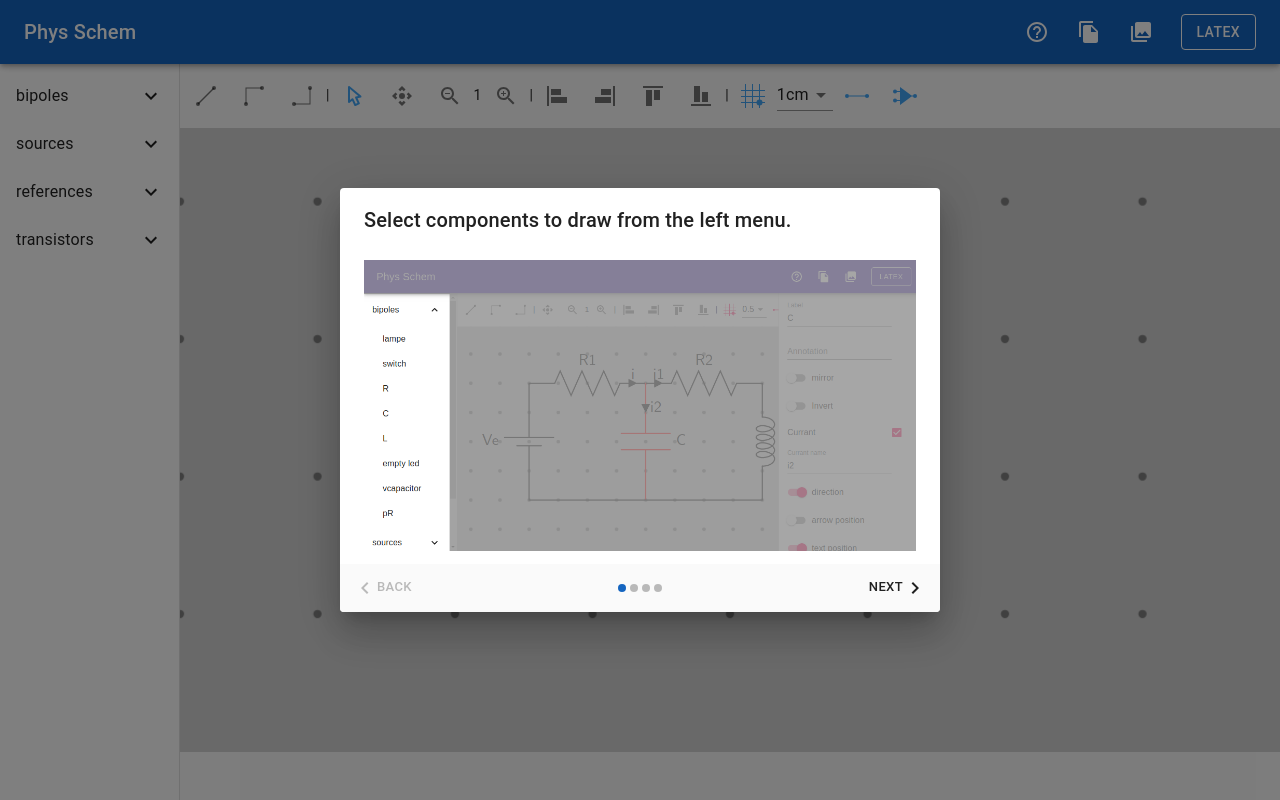
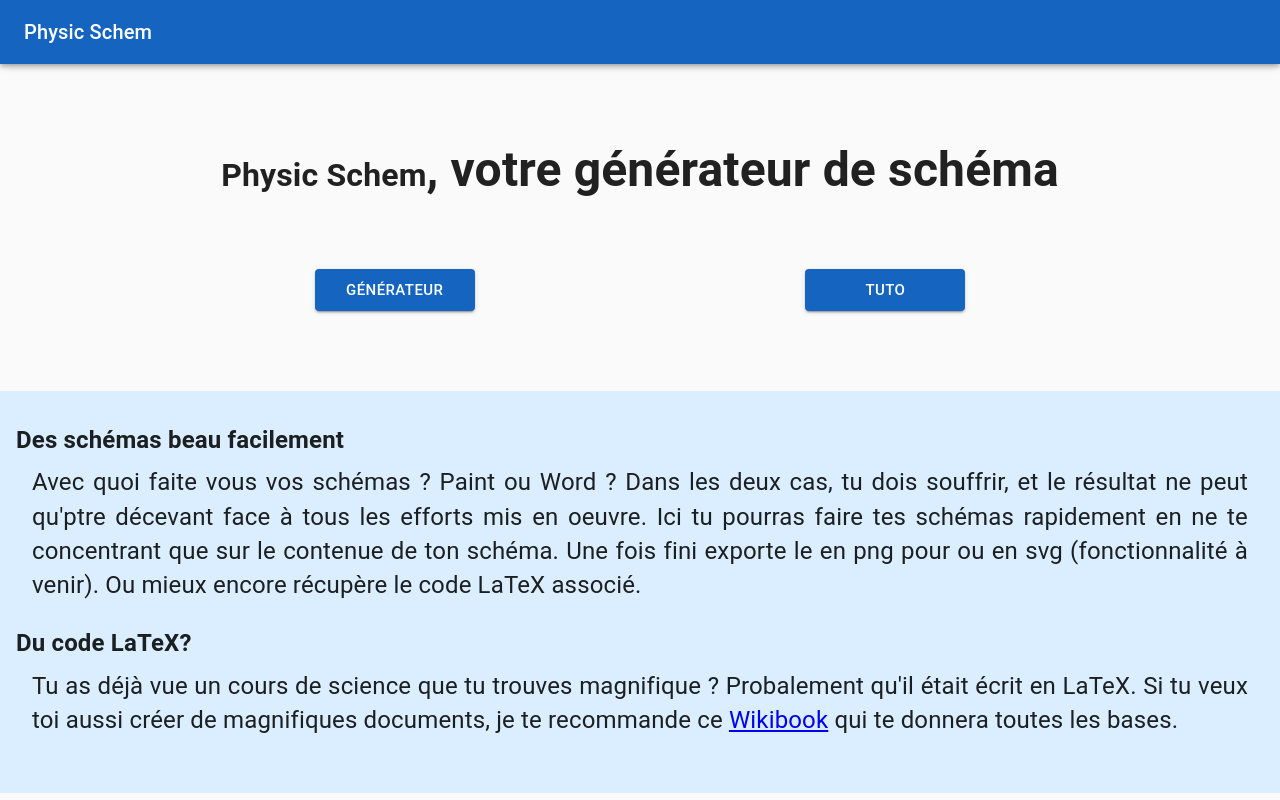
Before and after one commit to alexfauquette/physic-shem, a React (Create React App) app: page /home in a window 1280 px wide. Built offline with nearby package versions, Linux system fonts and the light colour scheme.

Commit message:
add react router dom and pages for home and tuto

```diff
--- a/package.json
+++ b/package.json
@@ -17,6 +17,7 @@
     "react": "^17.0.1",
     "react-dom": "^17.0.1",
     "react-redux": "^7.2.2",
+    "react-router-dom": "^5.2.0",
     "react-scripts": "^4.0.0",
     "redux": "^4.0.5",
     "roughjs": "^4.3.1",
--- a/src/index.js
+++ b/src/index.js
@@ -4,15 +4,46 @@ import { Provider } from "react-redux";
 import store from "redux/store";
 
 import "./index.css";
-import App from "./App";
+import App from "pages/App";
+import Home from "pages/Home";
+import Tuto from "pages/Tuto";
 import * as serviceWorker from "./serviceWorker";
+
+import { ThemeProvider, createMuiTheme } from "@material-ui/core/styles";
+
+import { BrowserRouter as Router, Switch, Route, Link } from "react-router-dom";
+
+const theme = createMuiTheme({
+  palette: {
+    primary: {
+      main: "#1565c0",
+    },
+    secondary: {
+      main: "#42a5f5",
+    },
+  },
+});
 
 ReactDOM.render(
   <React.StrictMode>
-    <p id="load-font">aaa</p>
-    <Provider store={store}>
-      <App />
-    </Provider>
+    <ThemeProvider theme={theme}>
+      <Provider store={store}>
+        <Router>
+          <p id="load-font">aaa</p>
+          <Switch>
+            <Route path="/home">
+              <Home />
+            </Route>
+            <Route path="/tutorial">
+              <Tuto />
+            </Route>
+            <Route path="/">
+              <App />
+            </Route>
+          </Switch>
+        </Router>
+      </Provider>
+    </ThemeProvider>
   </React.StrictMode>,
   document.getElementById("root")
 );
--- a/src/App.js
+++ b/src/pages/App.js
@@ -1,5 +1,9 @@
 import React, { useEffect, useState, useRef } from "react";
 import { connect } from "react-redux";
+
+import { Link as RouterLink } from "react-router-dom";
+import Link from "@material-ui/core/Link";
+
 import {
   MODE_DRAG,
   MODE_SELECT,
@@ -19,11 +23,7 @@ import AppBar from "@material-ui/core/AppBar";
 import Toolbar from "@material-ui/core/Toolbar";
 import Typography from "@material-ui/core/Typography";
 
-import {
-  makeStyles,
-  ThemeProvider,
-  createMuiTheme,
-} from "@material-ui/core/styles";
+import { makeStyles } from "@material-ui/core/styles";
 import CssBaseline from "@material-ui/core/CssBaseline";
 
 import Button from "@material-ui/core/Button";
@@ -43,17 +43,6 @@ import {
 
 const drawerWidth = 180;
 const optionDrawerWidth = 280;
-
-const theme = createMuiTheme({
-  palette: {
-    primary: {
-      main: "#1565c0",
-    },
-    secondary: {
-      main: "#42a5f5",
-    },
-  },
-});
 
 const useStyles = makeStyles((theme) => ({
   root: {
@@ -186,7 +175,6 @@ function App({
   };
   return (
     // TODO : Proper listen key event
-    <ThemeProvider theme={theme}>
     <div
       className={classes.root}
       tabIndex="0"
@@ -202,9 +190,11 @@ function App({
 
       <AppBar position="fixed" className={classes.appBar}>
         <Toolbar className={classes.toolBar}>
+          <Link component={RouterLink} to="/home" color="inherit">
             <Typography variant="h6" noWrap>
-              Phys Schem
+              Physic Schem
             </Typography>
+          </Link>
 
           <div>
             <Tutorial classes={classes} />
@@ -244,8 +234,7 @@ function App({
         anchor="right"
         variant="persistent"
         open={
-            (mode === MODE_SELECT || mode === MODE_DRAG) &&
-            selection.length === 1
+          (mode === MODE_SELECT || mode === MODE_DRAG) && selection.length === 1
         }
         className={classes.optionDrawer}
         classes={{
@@ -268,7 +257,6 @@ function App({
         <RoughDrawing />
       </Dialog>
     </div>
-    </ThemeProvider>
   );
 }
 
--- /dev/null
+++ b/src/pages/Home.js
@@ -0,0 +1,126 @@
+import React from "react";
+
+import { Link as RouterLink } from "react-router-dom";
+
+import Button from "@material-ui/core/Button";
+import AppBar from "@material-ui/core/AppBar";
+import Toolbar from "@material-ui/core/Toolbar";
+import Typography from "@material-ui/core/Typography";
+
+import { makeStyles } from "@material-ui/core/styles";
+import CssBaseline from "@material-ui/core/CssBaseline";
+
+const useStyles = makeStyles((theme) => ({
+  appBar: {
+    zIndex: theme.zIndex.drawer + 1,
+  },
+  toolBar: {
+    justifyContent: "space-between",
+  },
+  content: {
+    padding: `${theme.spacing(4)}px ${theme.spacing(2)}px`,
+    display: "inline-block",
+    width: "100%",
+    backgroundColor: "#daeeff",
+
+    "& h2": {
+      fontSize: "1.5rem",
+      margin: "0",
+    },
+    "& p": {
+      fontSize: "1.5rem",
+      margin: "0.5rem 1rem 1.5rem 1rem",
+      textAlign: "justify",
+    },
+  },
+  header: {
+    padding: `${theme.spacing(8)}px 0`,
+    display: "inline-block",
+    width: "100%",
+    textAlign: "center",
+  },
+  headerTitle: {
+    margin: "3em 1em 2em 1em",
+    fontSize: "1.5rem",
+  },
+
+  callToActionContainer: {
+    display: "flex",
+    flexWrap: "wrap",
+    justifyContent: "space-evenly",
+    flex: "1 1 200px",
+    "& a": {
+      minWidth: "10rem",
+      margin: "1rem",
+    },
+  },
+}));
+
+const Home = () => {
+  const classes = useStyles();
+
+  return (
+    <div tabIndex="0">
+      <CssBaseline />
+
+      <AppBar position="fixed" className={classes.appBar}>
+        <Toolbar className={classes.toolBar}>
+          <Typography variant="h6" noWrap>
+            Physic Schem
+          </Typography>
+        </Toolbar>
+      </AppBar>
+      <div className={classes.header}>
+        <div className={classes.headerTitle}>
+          <h1>
+            <span style={{ fontSize: "2rem" }}>Physic Schem</span>, votre
+            générateur de schéma
+          </h1>
+        </div>
+        <div className={classes.callToActionContainer}>
+          <Button
+            component={RouterLink}
+            to="/"
+            variant="contained"
+            color="primary"
+            size="large"
+          >
+            Générateur
+          </Button>
+          <Button
+            component={RouterLink}
+            to="/tutorial"
+            variant="contained"
+            color="primary"
+            size="large"
+          >
+            Tuto
+          </Button>
+        </div>
+      </div>
+      <div className={classes.content}>
+        <h2>Des schémas beau facilement</h2>
+        <p>
+          Avec quoi faite vous vos schémas ? Paint ou Word ? Dans les deux cas,
+          tu dois souffrir, et le résultat ne peut qu'ptre décevant face à tous
+          les efforts mis en oeuvre. Ici tu pourras faire tes schémas rapidement
+          en ne te concentrant que sur le contenue de ton schéma. Une fois fini
+          exporte le en png pour ou en svg (fonctionnalité à venir). Ou mieux
+          encore récupère le code LaTeX associé.
+        </p>
+        <h2>Du code LaTeX?</h2>
+        <p>
+          Tu as déjà vue un cours de science que tu trouves magnifique ?
+          Probalement qu'il était écrit en LaTeX. Si tu veux toi aussi créer de
+          magnifiques documents, je te recommande ce{" "}
+          <a href="https://fr.wikibooks.org/wiki/LaTeX/G%C3%A9n%C3%A9ralit%C3%A9s">
+            Wikibook
+          </a>{" "}
+          qui te donnera toutes les bases.
+        </p>
+      </div>
+    </div>
+  );
+};
+
+export default Home;
--- /dev/null
+++ b/src/pages/Tuto.js
@@ -0,0 +1,43 @@
+import React from "react";
+
+import { Link as RouterLink } from "react-router-dom";
+import Link from "@material-ui/core/Link";
+
+import AppBar from "@material-ui/core/AppBar";
+import Toolbar from "@material-ui/core/Toolbar";
+import Typography from "@material-ui/core/Typography";
+
+import { makeStyles } from "@material-ui/core/styles";
+import CssBaseline from "@material-ui/core/CssBaseline";
+
+const useStyles = makeStyles((theme) => ({
+  appBar: {
+    zIndex: theme.zIndex.drawer + 1,
+  },
+  toolBar: {
+    justifyContent: "space-between",
+  },
+}));
+
+const Tuto = () => {
+  const classes = useStyles();
+
+  return (
+    // TODO : Proper listen key event
+    <div>
+      <CssBaseline />
+
+      <AppBar position="fixed" className={classes.appBar}>
+        <Toolbar className={classes.toolBar}>
+          <Link component={RouterLink} to="/home" color="inherit">
+            <Typography variant="h6" noWrap>
+              Physic Schem
+            </Typography>
+          </Link>
+        </Toolbar>
+      </AppBar>
+    </div>
+  );
+};
+
+export default Tuto;
```
Also changed, not shown: 1 other file (tests, documents, lock files or other folders). Lines whose indentation alone changed are shown as unchanged.
